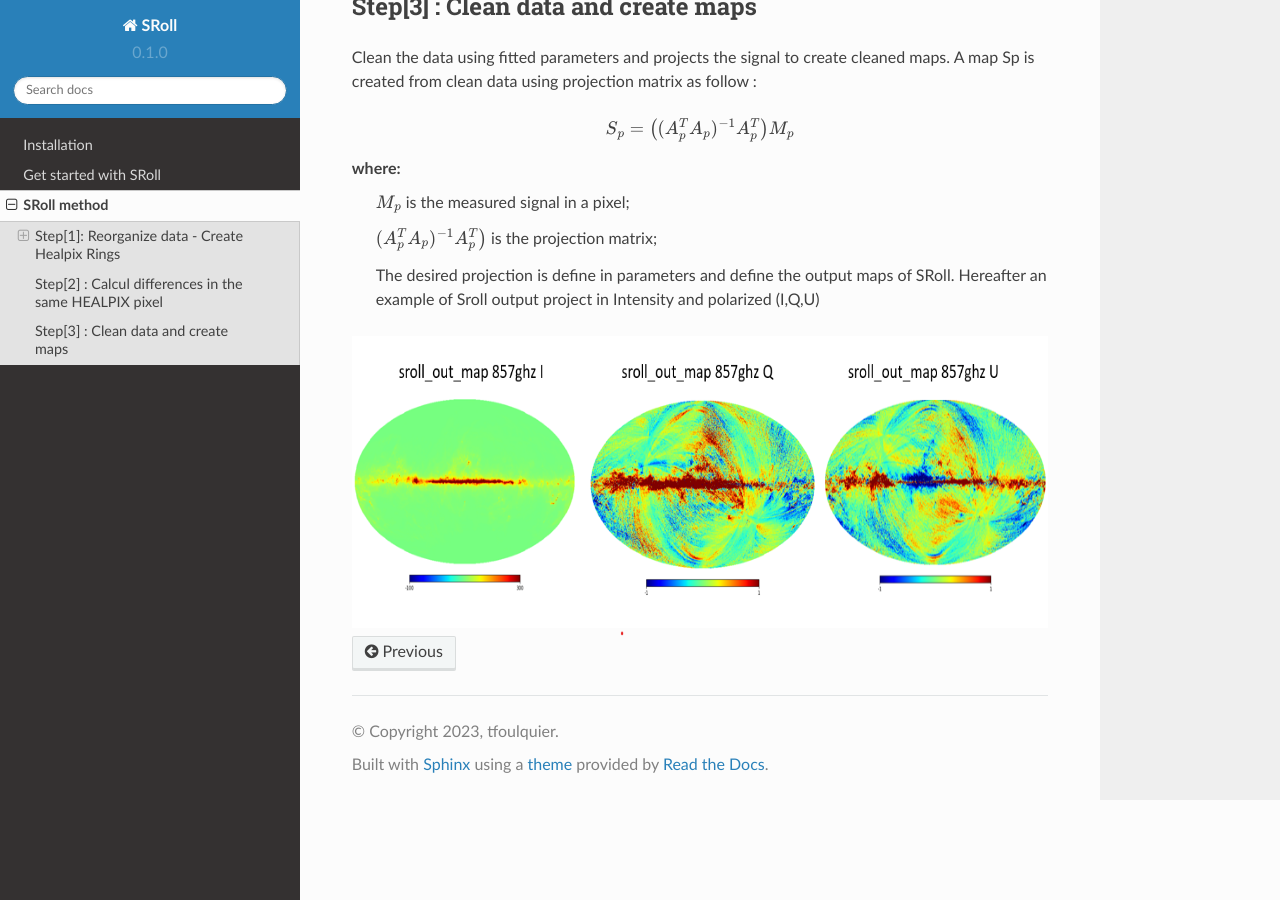
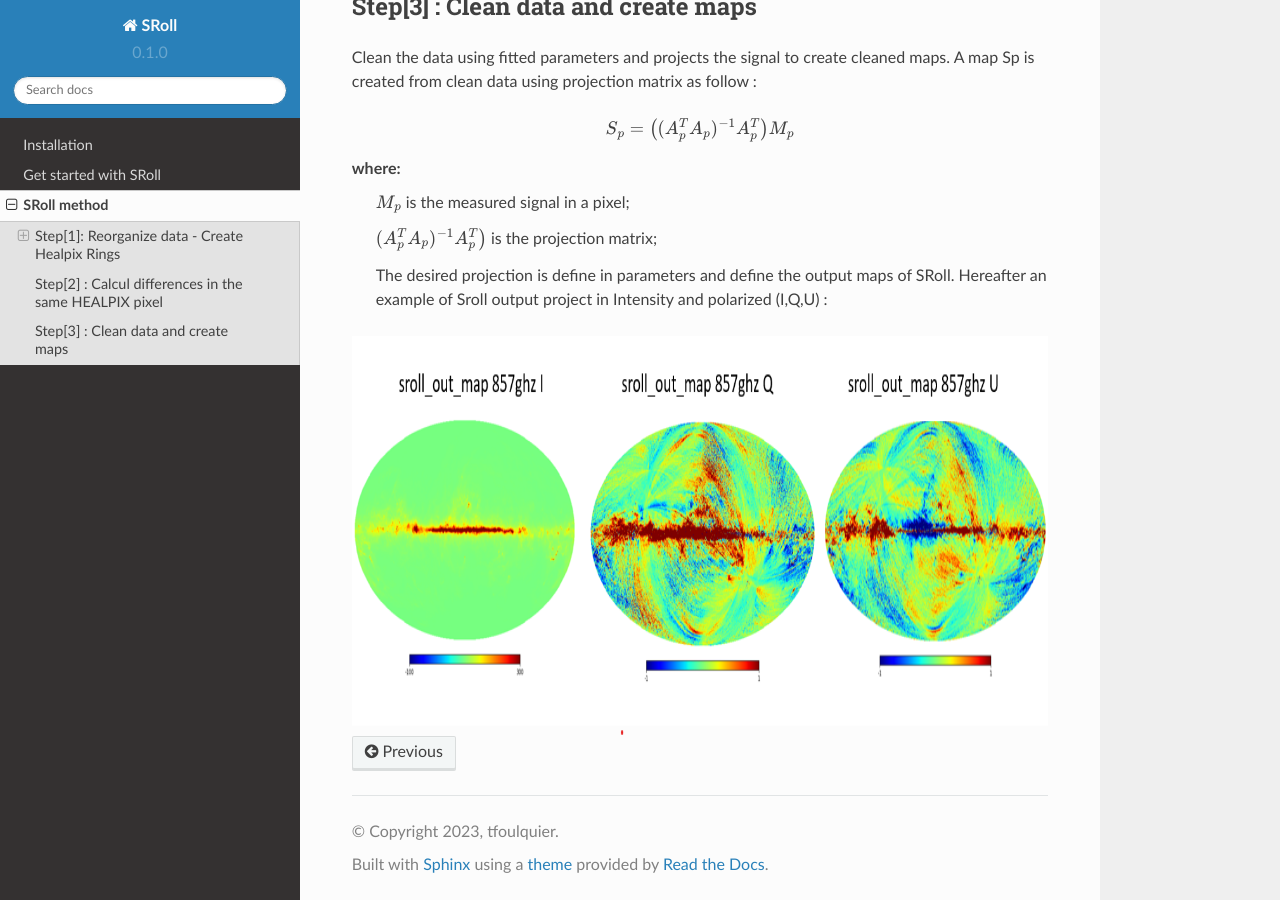
Before and after one commit to jmdelouis/SRoll, a Sphinx documentation site: the page built from readthedocs/docs/source/methods.rst, in a window 1280 px wide and 900 px high, scrolled down 1804 px. Built offline with Sphinx 7.4.7 and the Read the Docs theme 2.0.0, drawn with Linux system fonts in a browser that asks for light colours.

Commit message:
Update methods.rst

```diff
--- a/readthedocs/docs/source/methods.rst
+++ b/readthedocs/docs/source/methods.rst
@@ -67,10 +67,10 @@ where:
  :math:`(A^T_{p}A_{p})^{-1} A^T_{p}\big{)}` is the projection matrix;
 
 
- The desired projection is define in parameters and define the output maps of SRoll. Hereafter an example of Sroll output project in Intensity and polarized (I,Q,U)
+ The desired projection is define in parameters and define the output maps of SRoll. Hereafter an example of Sroll output project in Intensity and polarized (I,Q,U) :
 
 
 .. image:: /images/IQUmaps.png
-  :height: 300
+  :height: 400
   :width: 700
   :align: center
```
